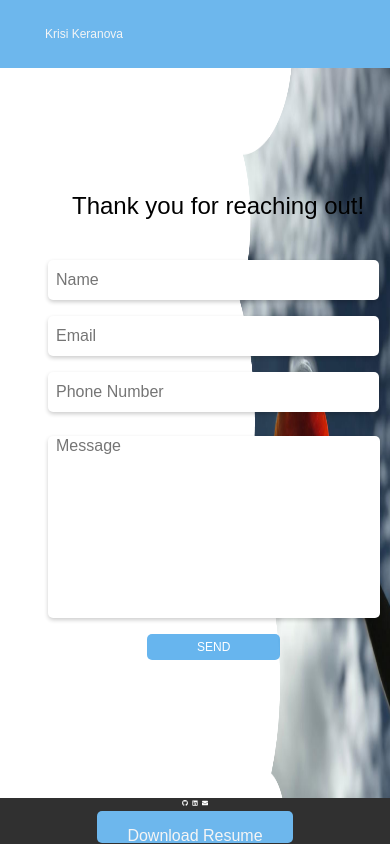
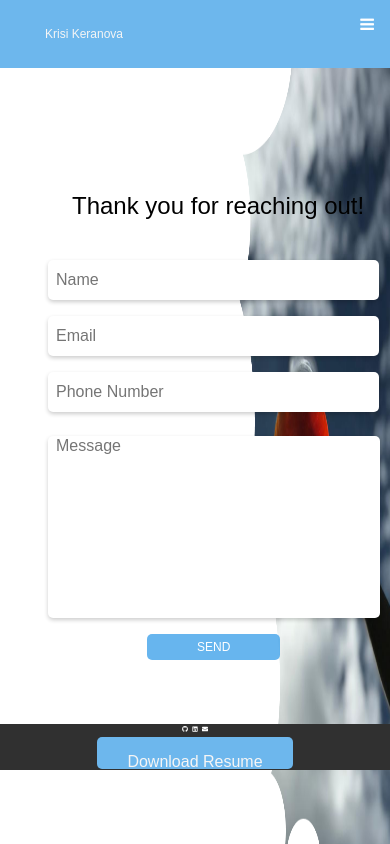
Before and after one commit to krisike/portfolio_website, a React (Create React App) app in the folder client/: page /contact in a window 390 px wide. Built offline with nearby package versions, Linux system fonts and the light colour scheme; no server answers.

Commit message:
added hamburger icon font awesome

```diff
--- a/client/package.json
+++ b/client/package.json
@@ -5,6 +5,7 @@
   "dependencies": {
     "@fortawesome/react-fontawesome": "^0.1.9",
     "bootstrap": "^4.4.1",
+    "font-awesome": "^4.7.0",
     "react": "^16.12.0",
     "react-dom": "^16.12.0",
     "react-scripts": "3.3.1"
--- a/client/src/Header.jsx
+++ b/client/src/Header.jsx
@@ -1,5 +1,11 @@
 import React from 'react';
 import { Link } from 'react-router-dom';
+import 'font-awesome/css/font-awesome.min.css';
+
+const toggleMenu = e => {
+  let currHeight = e.target.parentElement.style.height;
+  e.target.parentElement.style.height = currHeight === 'auto' ? '40px' : 'auto';
+};
 
 const Header = () => {
   return (
@@ -29,6 +35,9 @@ const Header = () => {
           </li>
         </ul>
       </div>
+      <div className="h-menu" onClick={toggleMenu}>
+        <i className="fa fa-bars"></i>
+      </div>
     </div>
   );
 };
--- a/client/src/pages/Home.css
+++ b/client/src/pages/Home.css
@@ -1,3 +1,3 @@
-.menuFooter {
-  position: fixed;
+.home-container {
+  min-height: calc(100vh - 40px - 30px);
 }
--- a/client/src/styling/Header.css
+++ b/client/src/styling/Header.css
@@ -52,6 +52,33 @@ ul {
   background-color: rgb(61, 117, 222) !important;
 }
 
+.h-menu {
+  color: white;
+}
+@media (max-width: 400px) {
+  .menu li {
+    display: block;
+  }
+
+  .inline li:first-of-type {
+    margin-top: 50px;
+  }
+
+  .h-menu {
+    position: fixed;
+    right: 1rem;
+    top: 1rem;
+    bottom: 1em;
+    display: inline-block;
+  }
+}
+
+@media (min-width: 769px) {
+  .h-menu {
+    display: none;
+  }
+}
+
 @media (max-width: 768px) {
   .containerNav {
     height: 5%;
```
Also changed, not shown: 1 other file (tests, documents, lock files or other folders).
